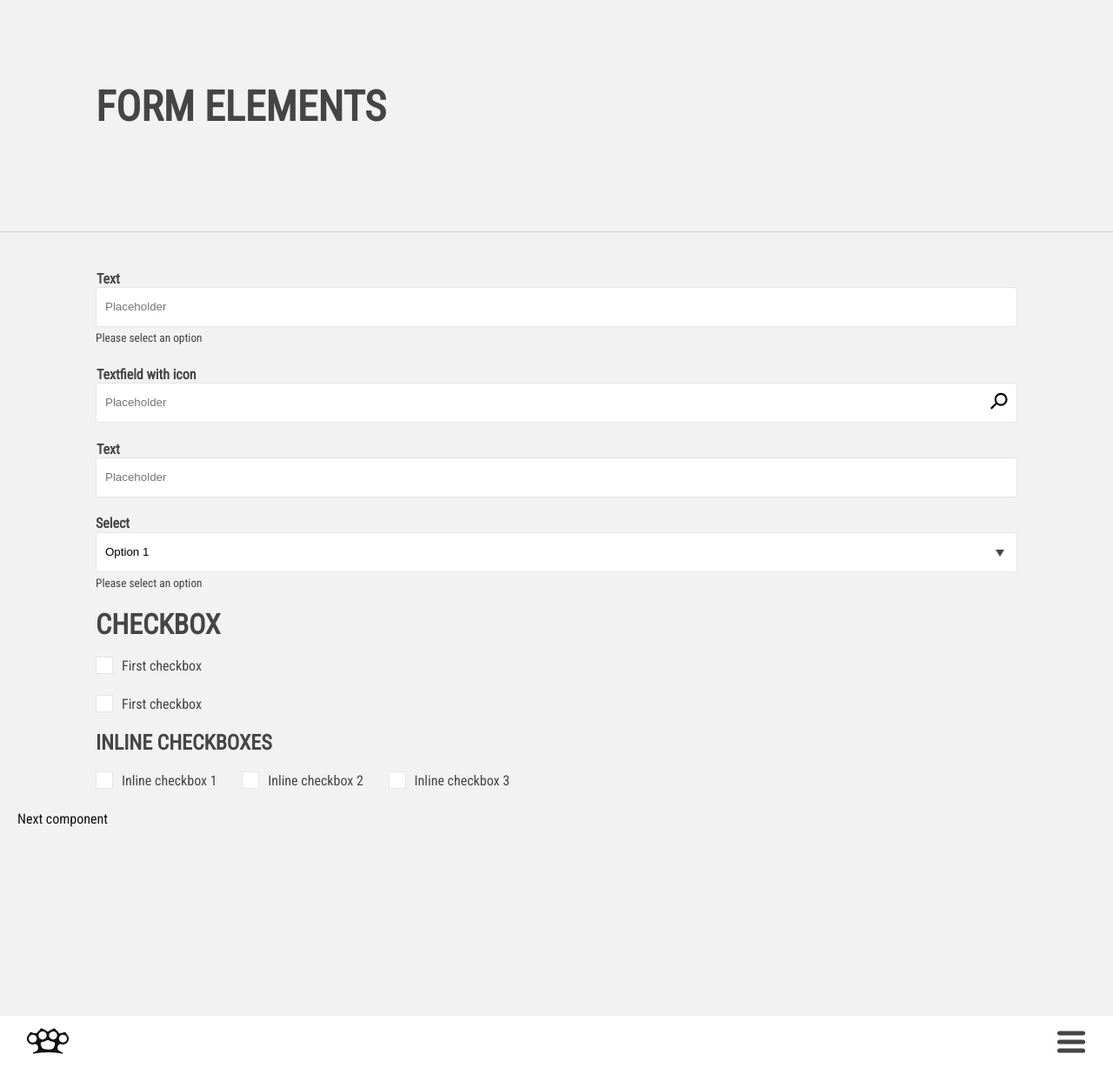
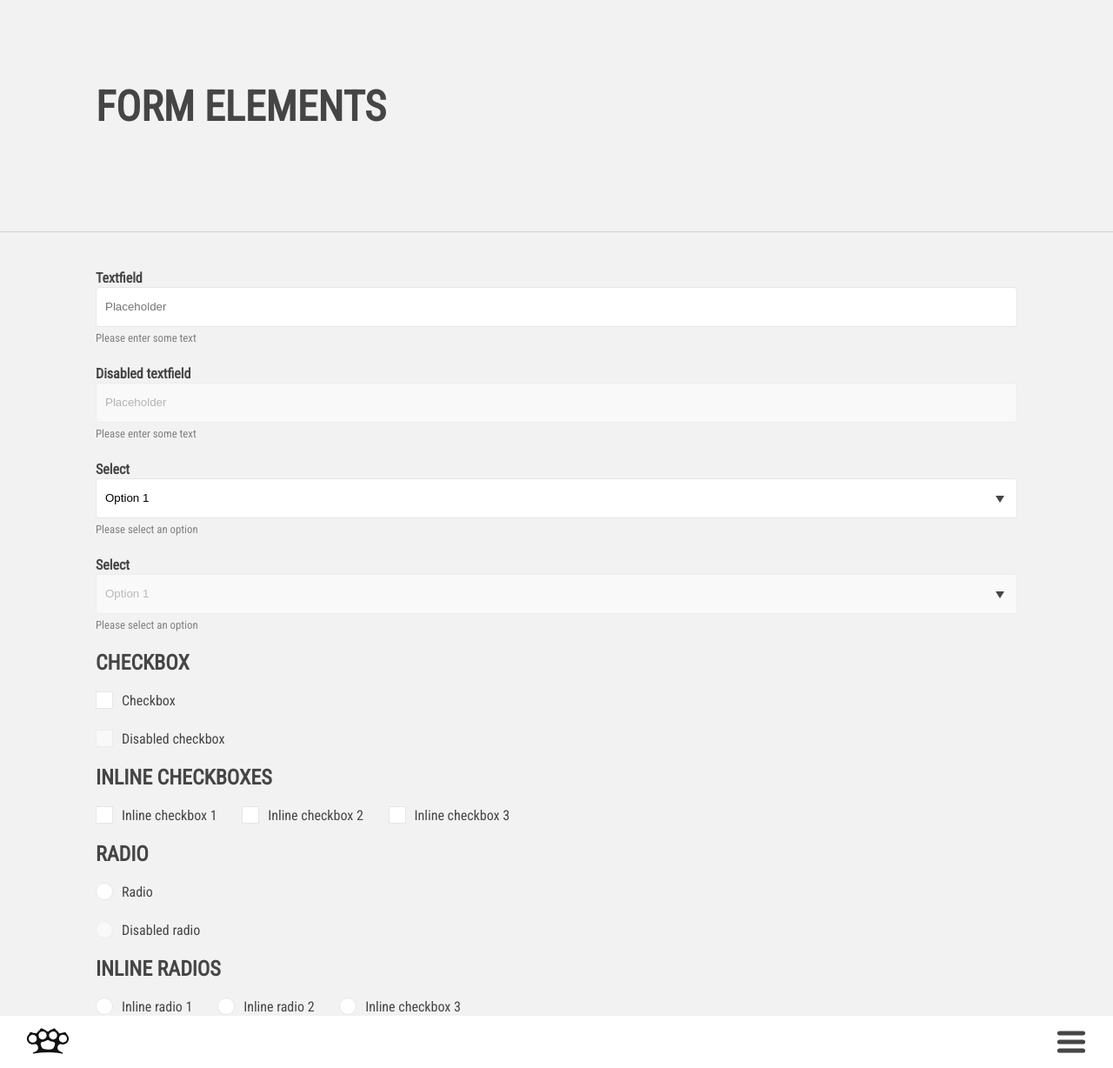
Before and after one commit to designisdead/digitalstyleguide, a Jekyll site: the page built from _components/form.html, in a window 1280 px wide. Shown: the whole page at 87% size. Built offline with Jekyll 4.4.1, drawn with Linux system fonts in a browser that asks for light colours; some web fonts are replaced.

Commit message:
form > radios

```diff
--- a/_components/form.html
+++ b/_components/form.html
@@ -6,29 +6,18 @@ published: true
 ---
 <p>
   <span class="Textfield">
-    <label for="text1" class="Textfield-legend">Text</label>
+    <label for="text1" class="Textfield-legend">Textfield</label>
     <input type="text" id="text1" class="Textfield-input" placeholder="Placeholder" />
   </span>
-  <small>Please select an option</small>
+  <small>Please enter some text</small>
 </p>
 
 <p>
   <span class="Textfield">
-    <label for="text1" class="Textfield-legend">Textfield with icon</label>
-    <input type="text" id="text1" class="Textfield-input" placeholder="Placeholder" />
-    <button>
-      <svg width="20" height="20">
-        <use xlink:href="#svg-search"></use>
-      </svg>
-    </button>
+    <label for="text2" class="Textfield-legend">Disabled textfield</label>
+    <input type="text" id="text2" class="Textfield-input" placeholder="Placeholder" disabled />
   </span>
-</p>
-
-<p>
-  <span class="Textfield">
-    <label for="text1" class="Textfield-legend">Text</label>
-    <input type="text" id="text1" class="Textfield-input" placeholder="Placeholder" />
-  </span>
+  <small>Please enter some text</small>
 </p>
 
 <p>
@@ -45,11 +34,25 @@ published: true
   <small>Please select an option</small>
 </p>
 
+<p>
+  <span class="Select">
+    <label class="Select-label" for="select1">Select</label>
+    <select id="select1" disabled>
+      <option>Option 1</option>
+      <option>Option 2</option>
+      <option>Option 3</option>
+      <option>Option 4</option>
+    </select>
+    <span class="Select-arrow"></span>
+  </span>
+  <small>Please select an option</small>
+</p>
 
-<h2>Checkbox</h2>
+
+<h3>Checkbox</h3>
 <p>
   <label class="Checkbox">
-    First checkbox
+    Checkbox
     <input class="Checkbox-input" type="checkbox" name="checkbox1" />
     <span class="Checkbox-indicator"></span>
   </label>
@@ -57,8 +60,8 @@ published: true
 
 <p>
   <label class="Checkbox">
-    First checkbox
-    <input class="Checkbox-input" type="checkbox" name="checkbox1" />
+    Disabled checkbox
+    <input class="Checkbox-input" type="checkbox" name="checkbox2" disabled />
     <span class="Checkbox-indicator"></span>
   </label>
 </p>
@@ -85,3 +88,44 @@ published: true
     <span class="Checkbox-indicator"></span>
   </label>
 </p>
+
+
+<h3>Radio</h3>
+<p>
+  <label class="Radio">
+    Radio
+    <input class="Radio-input" type="checkbox" name="radio1" />
+    <span class="Radio-indicator"></span>
+  </label>
+</p>
+
+<p>
+  <label class="Radio">
+    Disabled radio
+    <input class="Radio-input" type="radio" name="radio2" disabled />
+    <span class="Radio-indicator"></span>
+  </label>
+</p>
+
+<h3>Inline radios</h3>
+<p>
+  <label class="Checkbox">
+    Inline radio 1
+    <input class="Radio-input" type="radio" name="radio3" />
+    <span class="Radio-indicator"></span>
+  </label>
+
+
+  <label class="Checkbox">
+    Inline radio 2
+    <input class="Radio-input" type="radio" name="radio3" />
+    <span class="Radio-indicator"></span>
+  </label>
+
+
+  <label class="Checkbox">
+    Inline checkbox 3
+    <input class="Radio-input" type="radio" name="radio3" />
+    <span class="Radio-indicator"></span>
+  </label>
+</p>
--- a/scss/components/_main.scss
+++ b/scss/components/_main.scss
@@ -4,6 +4,7 @@
 @import "column";
 @import "grid";
 @import "hero";
+@import "radio";
 @import "select";
 @import "spacer";
 @import "textfield";
--- a/scss/components/checkbox.scss
+++ b/scss/components/checkbox.scss
@@ -27,11 +27,18 @@
   background: #fff;
   border: 1px solid darken($color-light, 10%);
 
-  .Checkbox-input:active + &,
+  // disabled
+  .Checkbox-input:disabled + & {
+    cursor: not-allowed;
+    opacity: 0.5;
+  }
+
+  .Checkbox-input:active:not(:disabled) + &,
   .Checkbox-input:focus + &{
     border-color: darken($color-light, 40%);
   }
 
+  // checked
   &:after {
     position: absolute;
     top: 50%;
--- /dev/null
+++ b/scss/components/radio.scss
@@ -0,0 +1,16 @@
+.Radio {
+  @extend .Checkbox;
+}
+
+.Radio-input {
+  @extend .Checkbox-input;
+}
+
+.Radio-indicator {
+  @extend .Checkbox-indicator;
+  border-radius: 50%;
+
+  &:after {
+    border-radius: 50%;
+  }
+}
--- a/scss/components/select.scss
+++ b/scss/components/select.scss
@@ -8,6 +8,11 @@
 
     &::-ms-expand {
       display: none;
+    }
+
+    &:disabled {
+      cursor: not-allowed;
+      opacity: 0.5;
     }
   }
 }
--- a/scss/components/textarea.scss
+++ b/scss/components/textarea.scss
@@ -1,13 +1,11 @@
 .Textarea {
+  display: block;
   position: relative;
+  margin-top: 20px;
 }
 
 .Textarea-legend {
   @extend .Label;
-
-  position: absolute;
-  top: -15px;
-  left: 0;
 }
 
 .Textfield-input {
--- a/scss/components/textfield.scss
+++ b/scss/components/textfield.scss
@@ -1,9 +1,7 @@
 .Textfield {
-  @extend .Formfield;
-
+  display: block;
   position: relative;
-  display: flex;
-  align-items: center;
+  margin-top: 20px;
 }
 
 .Textfield-legend {
@@ -11,10 +9,10 @@
 }
 
 .Textfield-input {
-  flex: 1;
-  border: none;
-  height: 100%;
-  &:focus {
-    outline: none;
+  @extend .Formfield;
+
+  &:disabled {
+    cursor: not-allowed;
+    opacity: 0.5;
   }
 }
--- a/scss/mixins.scss
+++ b/scss/mixins.scss
@@ -3,7 +3,6 @@
   width: 100%;
   height: 46px;
   padding: 6px 10px;
-  margin-top: $spacer/2;
   background-color: #fff;
   border-radius: 4px;
   box-shadow: none;
--- a/scss/reset.scss
+++ b/scss/reset.scss
@@ -73,3 +73,8 @@ label {
   display: block;
   font-weight: bold;
 }
+
+small {
+  font-size: 0.8rem;
+  color: darken($color-light, 50%);
+}
```
